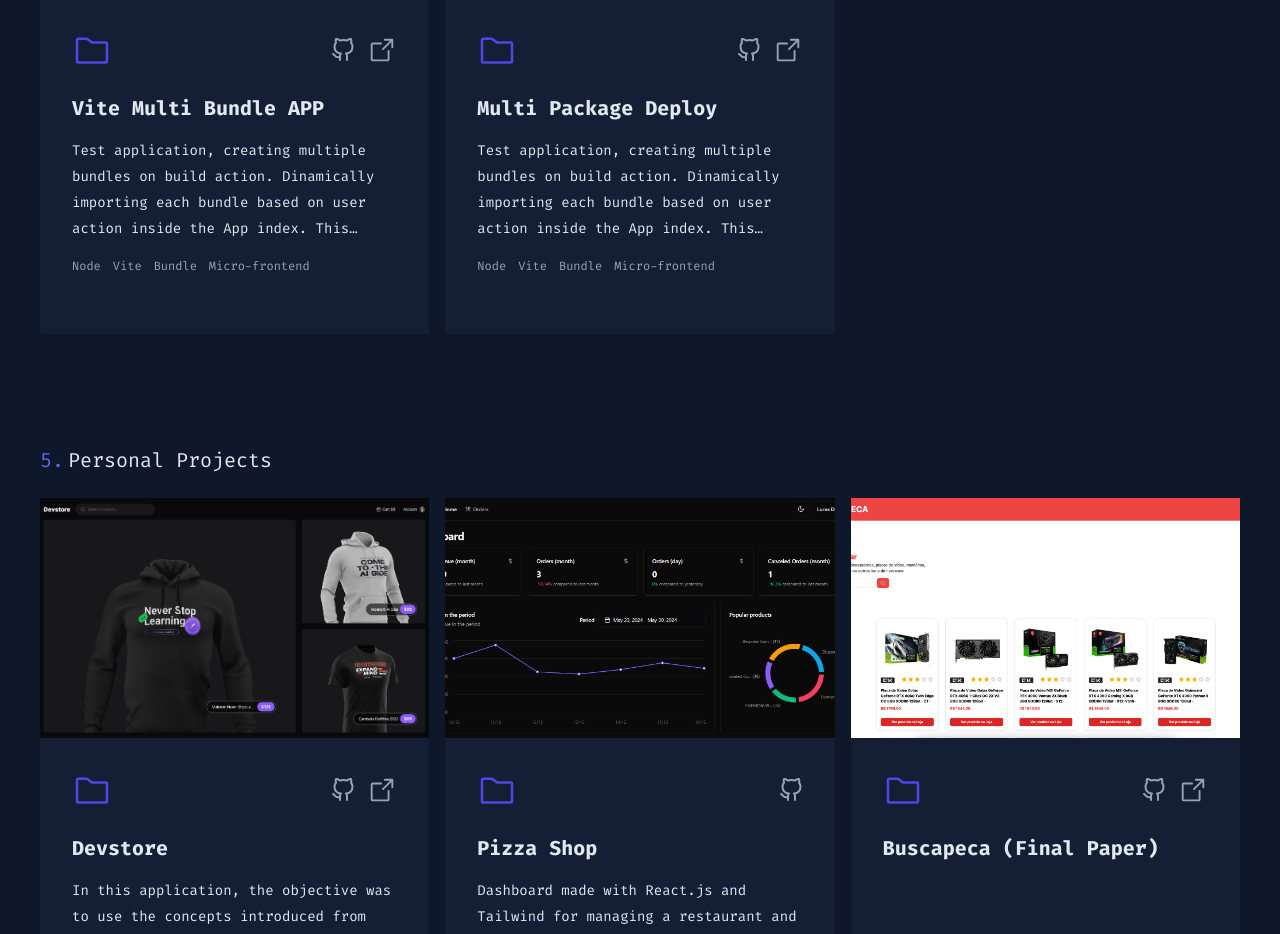
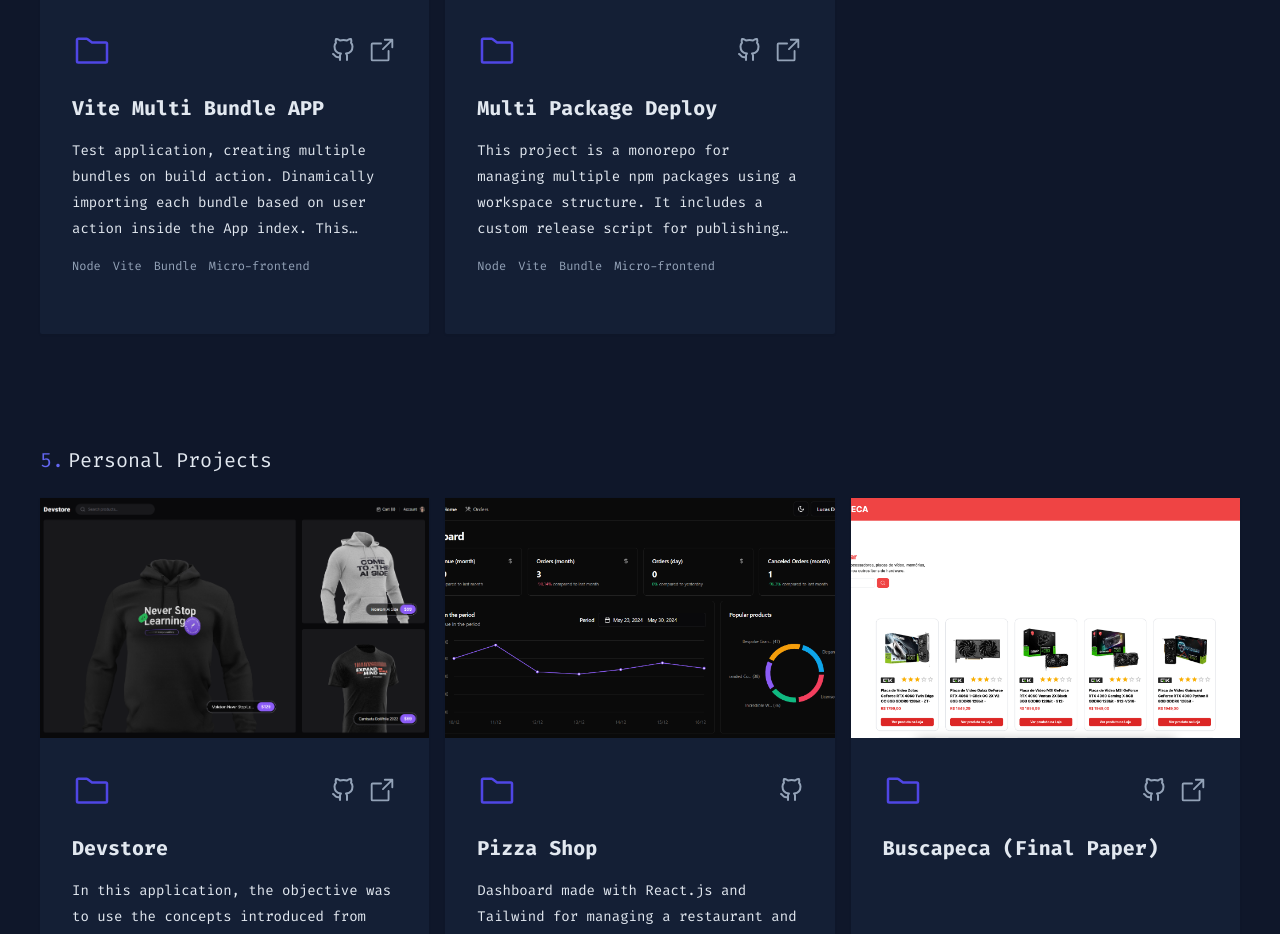
Before and after one commit to lucasdebeterco/lucasdebeterco-dev, a Next.js app: page / in a window 1280 px wide. Shown: the part 3720-4654 px from the top of the page. Built offline with nearby package versions, Linux system fonts and the light colour scheme.

Commit message:
new project

```diff
--- a/src/app/components/projects/data/professional-achievements.ts
+++ b/src/app/components/projects/data/professional-achievements.ts
@@ -112,12 +112,12 @@ export const professionalAchievements: CardItemProps[] = [
     },
     {
         title: 'Multi Package Deploy',
-        description: 'Test application, creating multiple bundles on build action. Dinamically importing each bundle based on user action inside the App index. This application was developed by me to solve a problem we faced when we decided to componentize parts of our website to run on React.js. We needed a project structure in which all product page templates were in the same repository (only with different entrypoints), but the bundles needed to be generated separately. When I created this structure and applied it to our product models, it was possible to proceed with all componentization projects for areas of the website (product, footer, headers, etc..), this structure is now used within the company in all site projects and the 2400+ customer websites.',
+        description: 'This project is a monorepo for managing multiple npm packages using a workspace structure. It includes a custom release script for publishing packages to npm and a GitHub Actions workflow for automated CI/CD.',
         imageSrc: [
             '/professional-achievements/vite-multi-bundle-test/code.png'
         ],
-        githubLink: 'https://github.com/lucasdebeterco/vite-multi-bundle-test',
-        productionLink: 'https://vite-multi-bundle-test.lucasdebeterco.dev',
+        githubLink: 'https://github.com/lucasdebeterco/multi-package-deploy',
+        productionLink: 'https://multi-package-deploy.lucasdebeterco.dev/',
         tools: [
             'Node',
             'Vite',
```
